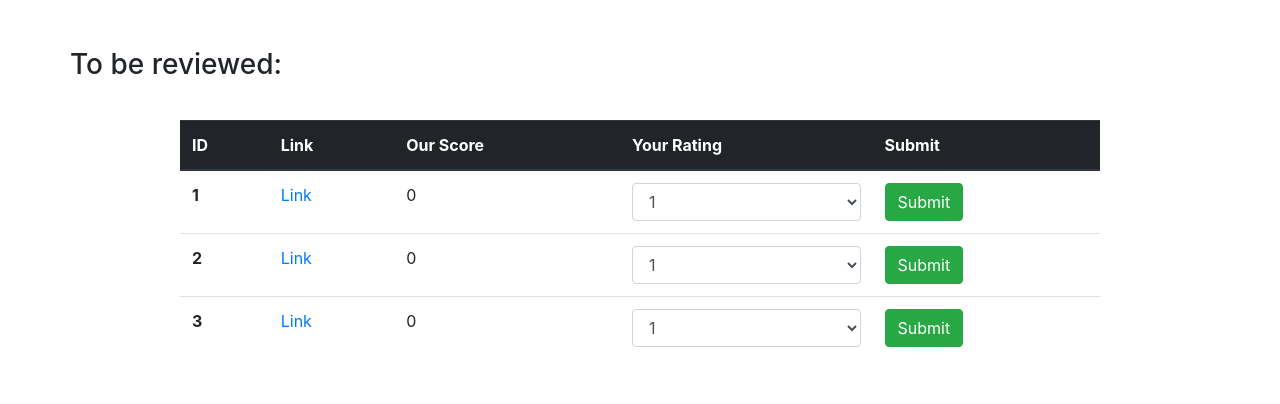
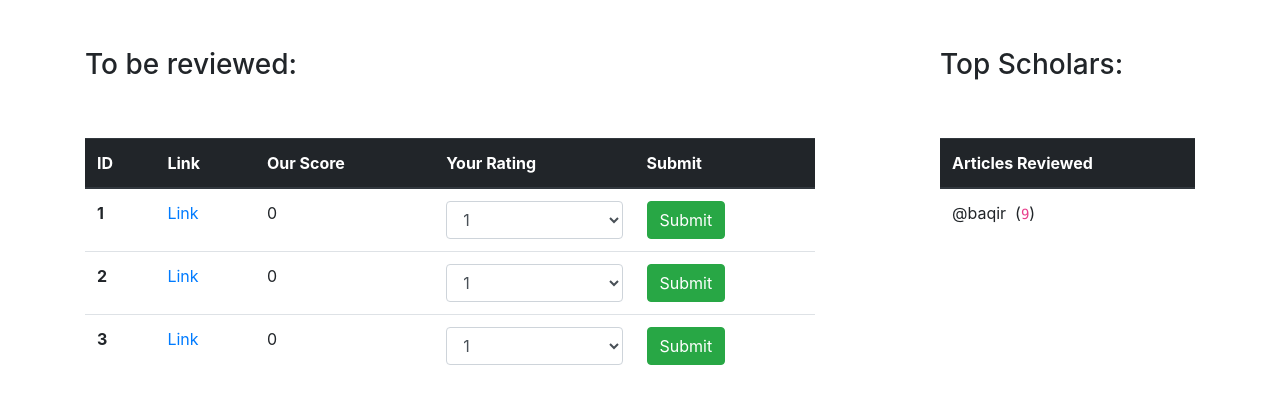
Before and after one commit to bqrkhn/moderator, a PHP site: page /moderator/home.php in a window 1280 px wide. Shown: the part 56-460 px from the top of the page. Run offline with PHP 8.4, Linux system fonts and the light colour scheme; the visitor is signed in with stand-in values (Sample User, id 1); data comes from the database, SQL or seed files in the repository; some libraries are stand-ins or nearby versions.

Commit message:
Top scholars added

```diff
--- a/extension/php/home.php
+++ b/extension/php/home.php
@@ -59,8 +59,8 @@ include("db_connect.php");
     ?>
     <div class="container">
       <div class="row">
-        <h3>To be reviewed:</h3><br /><br /><br />
-        <div class="col-lg-10 offset-lg-1">
+        <div class="col-lg-8">
+          <h3>To be reviewed:</h3><br /><br />
           <table class="table">
             <thead class="thead-dark">
               <tr>
@@ -96,6 +96,28 @@ include("db_connect.php");
             </tbody>
           </table>
         </div>
+        <?php
+        $sql = "SELECT * FROM scholars ORDER BY articles_reviewed DESC LIMIT 5";
+        $result = $con->query($sql);
+        ?>
+        <div class="col-lg-3 offset-lg-1">
+          <h3>Top Scholars:</h3><br /><br />
+          <table class="table">
+            <thead class="thead-dark">
+              <tr>
+                <th scope="col">Articles Reviewed</th>
+              </tr>
+            </thead>
+            <tbody>
+              <?php
+                while($row = $result->fetch_assoc()) {?>
+                  <tr>
+                    <td>
+                      @<?php echo $row['username']; ?>&nbsp;&nbsp;(<code><?php echo $row['articles_reviewed']; ?></code>)
+                    </td>
+                  </tr><?php } ?>
+            </tbody>
+        </div>
       </div>
     </div>
     <script src="https://code.jquery.com/jquery-3.2.1.min.js"></script>
--- a/extension/php/send.php
+++ b/extension/php/send.php
@@ -6,4 +6,6 @@ $value = $_POST["value"];
 $name = $_SESSION['username'][0]['username'];
 $sql = "UPDATE info SET scholar_score='$value',reviewed_by='$name' WHERE id='$id'";
 $result = $con->query($sql);
-	$con->close();
+$sql = "UPDATE scholars SET articles_reviewed=articles_reviewed+1 WHERE username='$name'";
+$result = $con->query($sql);
+$con->close();
```
